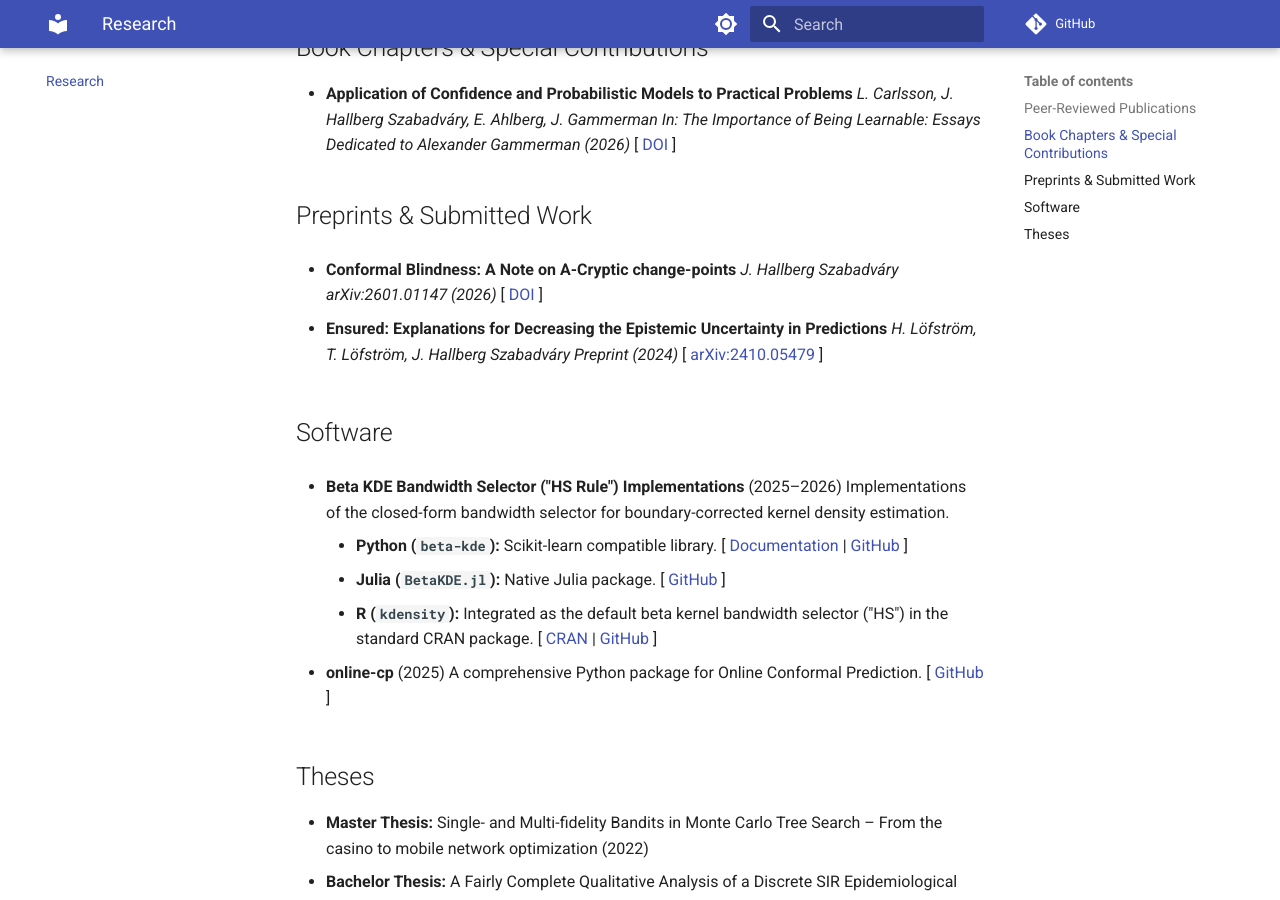
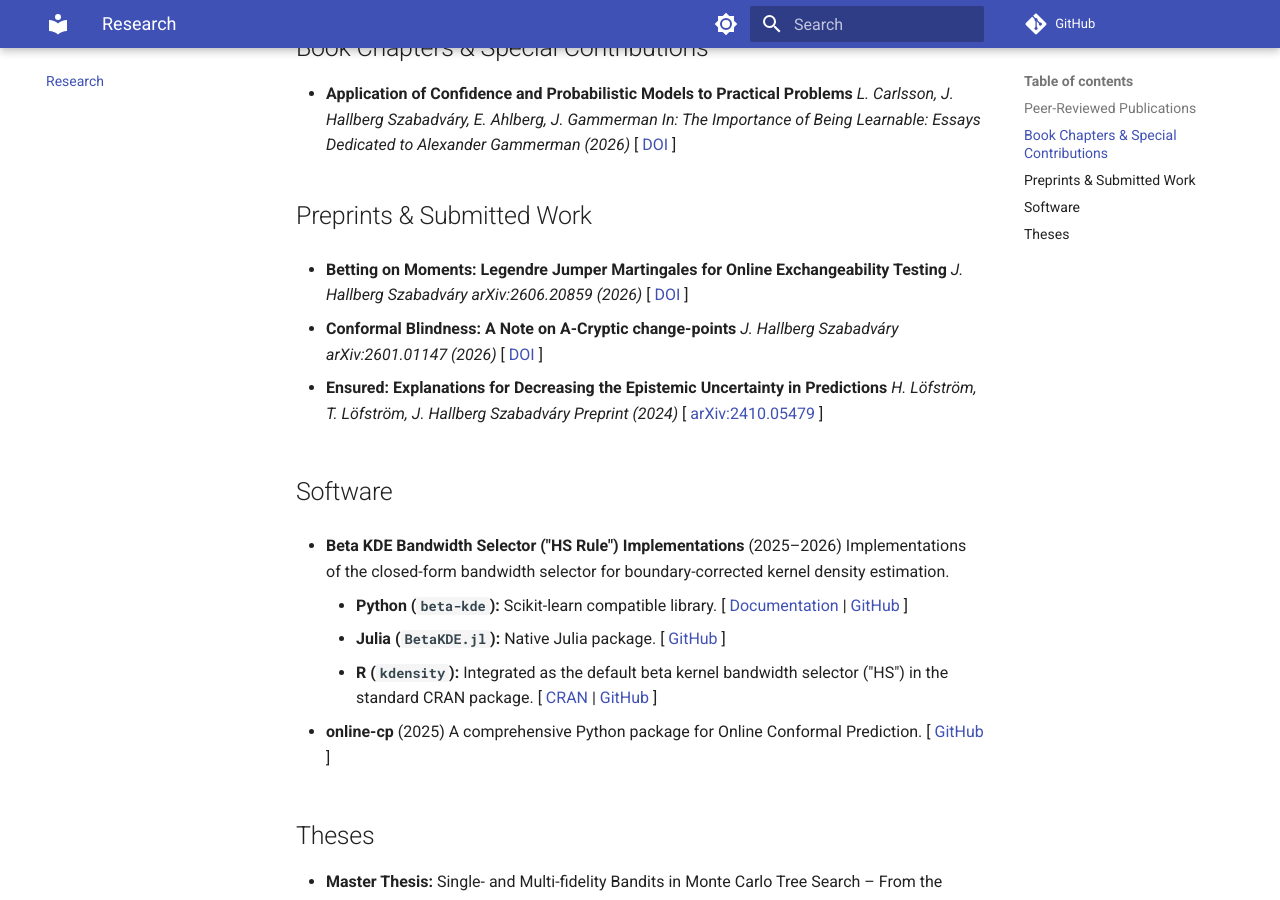
Before and after one commit to johan-hallberg-szabadvary/johan-hallberg-szabadvary.github.io, an MkDocs documentation site: the page built from docs/research.md, in a window 1280 px wide and 900 px high, scrolled down 1074 px. Built offline with MkDocs 1.6.1 and Material for MkDocs 9.7.7, drawn with Linux system fonts in a browser that asks for light colours; comment, search, counter and statistics services are not loaded.

Commit message:
add Legendre preprint

```diff
--- a/docs/research.md
+++ b/docs/research.md
@@ -55,11 +55,15 @@ My research lies at the intersection of **computational mathematics** and **reli
 
 ## Preprints & Submitted Work
 
+* **Betting on Moments: Legendre Jumper Martingales for Online Exchangeability Testing**
+    *J. Hallberg Szabadváry*
+    *arXiv:2606.20859 (2026)*
+    [ [DOI](https://doi.org/10.48550/arXiv.2606.20859) ]
+
 * **Conformal Blindness: A Note on A-Cryptic change-points**
     *J. Hallberg Szabadváry*
     *arXiv:2601.01147 (2026)*
-    [ [DOI](https://doi.org/10.48550/arXiv.2601.01147
-) ]
+    [ [DOI](https://doi.org/10.48550/arXiv.2601.01147) ]
 
 * **Ensured: Explanations for Decreasing the Epistemic Uncertainty in Predictions**
     *H. Löfström, T. Löfström, J. Hallberg Szabadváry*
```
Also changed, not shown: docs/blog/posts/2026-06-23-preprint-legendre.md (added, +24 -0 lines), docs/index.md (+2 -2 lines), 1 other file.
